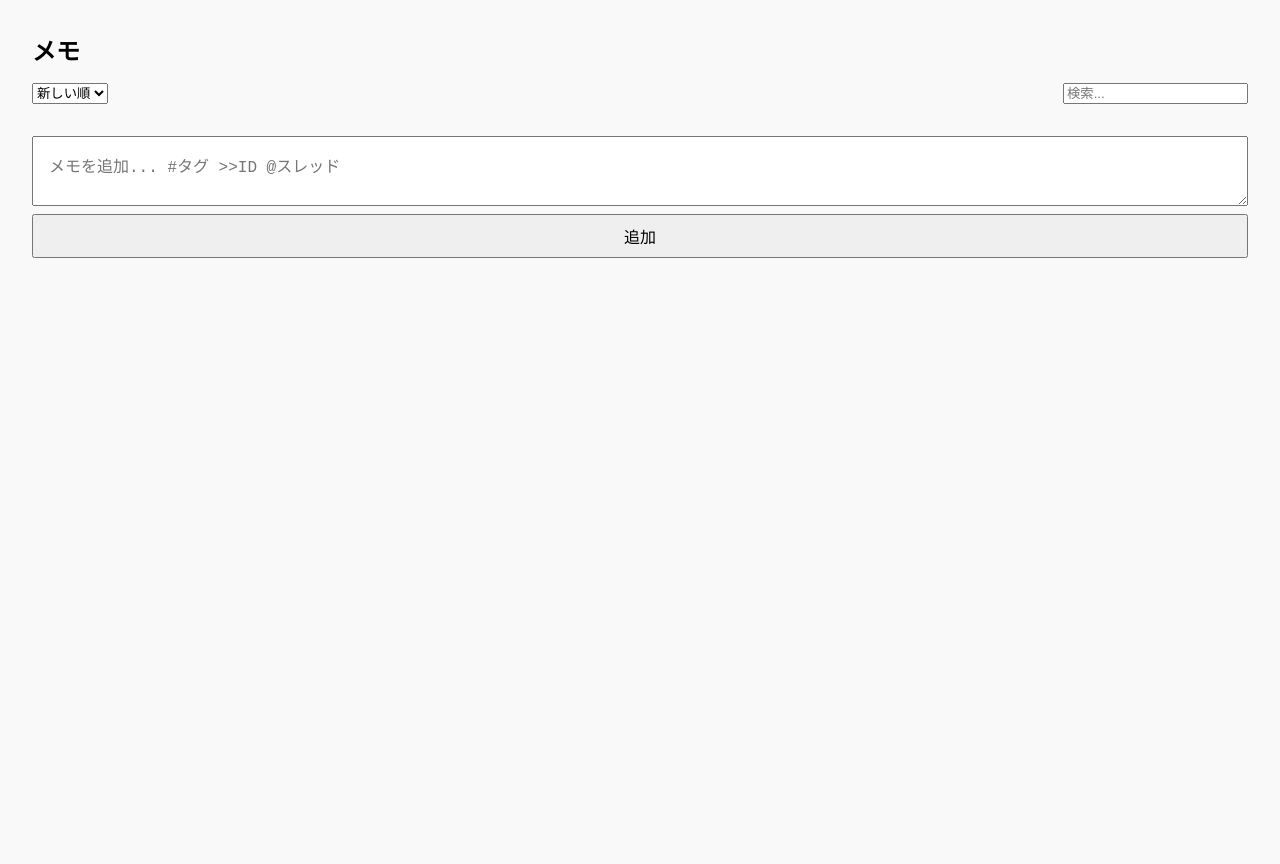
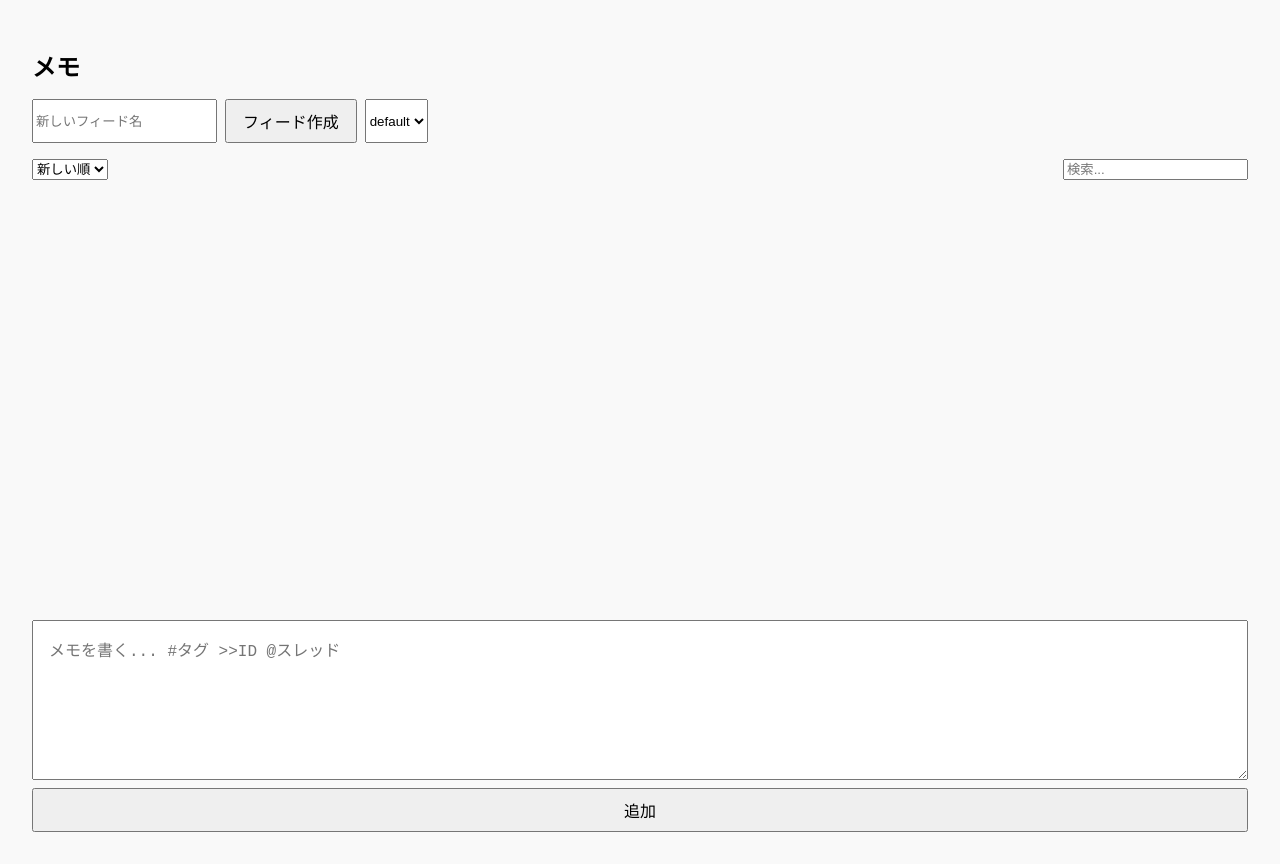
Before and after one commit to Edamamight/Tree4Notes, a plain HTML site: page index.html in a window 1280 px wide. Before the commit the page ends 800 px from the top, so only its background shows below. Drawn offline with Linux system fonts and the light colour scheme.

Commit message:
Update index.html

```diff
--- a/index.html
+++ b/index.html
@@ -8,20 +8,44 @@
       font-family: sans-serif;
       margin: 2rem;
       background-color: #f9f9f9;
+      display: flex;
+      flex-direction: column;
+      height: 100vh;
     }
     h1 {
       font-size: 1.5rem;
+      margin-bottom: 1rem;
+    }
+    #controls {
+      display: flex;
+      justify-content: space-between;
+      flex-wrap: wrap;
+      gap: 0.5rem;
+      margin-bottom: 1rem;
+    }
+    #feedControls {
+      display: flex;
+      gap: 0.5rem;
+      flex-wrap: wrap;
+      margin-bottom: 1rem;
+    }
+    #notes {
+      flex: 1;
+      overflow-y: auto;
+      display: flex;
+      flex-direction: column;
+      gap: 0.5rem;
       margin-bottom: 1rem;
     }
     #inputArea {
       display: flex;
       flex-direction: column;
       gap: 0.5rem;
-      margin-top: 2rem;
+      margin-top: auto;
     }
     textarea {
       width: 100%;
-      min-height: 3rem;
+      min-height: 10rem;
       padding: 1rem;
       font-size: 1rem;
       resize: vertical;
@@ -30,17 +54,6 @@
     button {
       padding: 0.5rem 1rem;
       font-size: 1rem;
-    }
-    #controls {
-      display: flex;
-      justify-content: space-between;
-      flex-wrap: wrap;
-      gap: 0.5rem;
-    }
-    #notes {
-      display: flex;
-      flex-direction: column;
-      gap: 0.5rem;
     }
     .note {
       background: #fff;
@@ -83,6 +96,11 @@
 </head>
 <body>
   <h1>メモ</h1>
+  <div id="feedControls">
+    <input type="text" id="feedInput" placeholder="新しいフィード名">
+    <button onclick="createFeed()">フィード作成</button>
+    <select id="feedSelect" onchange="renderNotes()"></select>
+  </div>
   <div id="controls">
     <select id="sortSelect" onchange="renderNotes()">
       <option value="newest">新しい順</option>
@@ -92,13 +110,38 @@
   </div>
   <div id="notes"></div>
   <div id="inputArea">
-    <textarea id="noteInput" placeholder="メモを追加... #タグ >>ID @スレッド"></textarea>
+    <textarea id="noteInput" placeholder="メモを書く... #タグ >>ID @スレッド"></textarea>
     <button onclick="addNote()">追加</button>
   </div>
 
   <script>
     let notes = [];
     let nextId = 0;
+    let feeds = ['default'];
+    let currentFeed = 'default';
+
+    function createFeed() {
+      const name = document.getElementById('feedInput').value.trim();
+      if (name && !feeds.includes(name)) {
+        feeds.push(name);
+        updateFeedSelect();
+        document.getElementById('feedInput').value = '';
+      }
+    }
+
+    function updateFeedSelect() {
+      const select = document.getElementById('feedSelect');
+      select.innerHTML = '';
+      feeds.forEach(feed => {
+        const option = document.createElement('option');
+        option.value = feed;
+        option.textContent = feed;
+        if (feed === currentFeed) option.selected = true;
+        select.appendChild(option);
+      });
+      currentFeed = select.value;
+      renderNotes();
+    }
 
     function addNote() {
       const input = document.getElementById('noteInput');
@@ -118,6 +161,7 @@
         quoteId: quoteMatch ? parseInt(quoteMatch[0].slice(2)) : null,
         thread,
         favorite: false,
+        feed: currentFeed,
       };
       notes.unshift(note);
       input.value = '';
@@ -142,9 +186,10 @@
       const container = document.getElementById('notes');
       const search = document.getElementById('searchInput').value.toLowerCase();
       const sort = document.getElementById('sortSelect').value;
+      currentFeed = document.getElementById('feedSelect').value;
       container.innerHTML = '';
 
-      const filtered = notes.filter(n => n && (
+      const filtered = notes.filter(n => n && n.feed === currentFeed && (
         n.text.toLowerCase().includes(search) ||
         n.hashtags.some(h => h.toLowerCase().includes(search))
       ));
@@ -166,13 +211,15 @@
           <div class="timestamp">${note.timestamp} ${note.thread}</div>
           <div class="hashtags">${note.hashtags.join(' ')}</div>
           <div class="favorite" onclick="toggleFavorite(${note.id})">
-            ${note.favorite ? '★ お気に入り' : '☆ お気に入り'}
+            ${note.favorite ? '★ おきにいり' : '☆ おきにいり'}
           </div>
         `;
 
         container.appendChild(div);
       }
     }
+
+    updateFeedSelect();
   </script>
 </body>
 </html>
```
